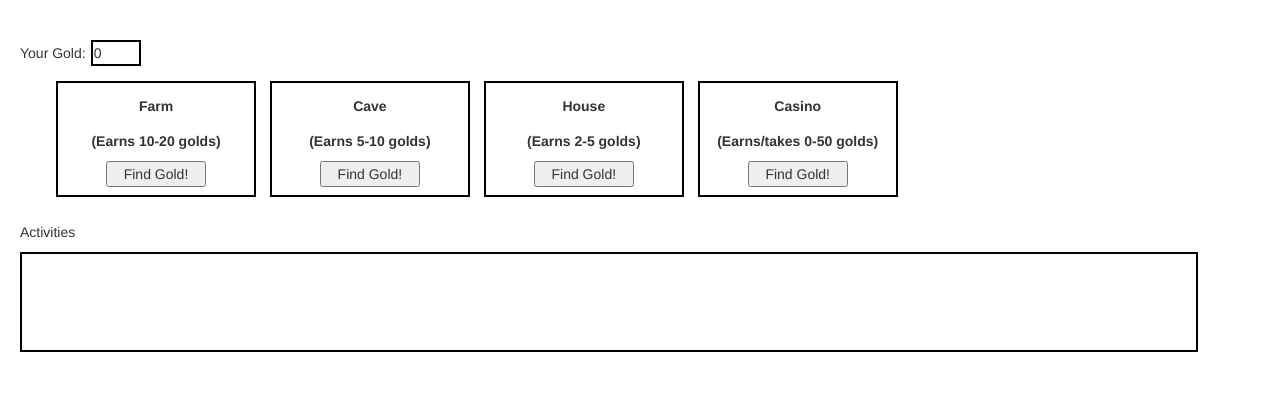
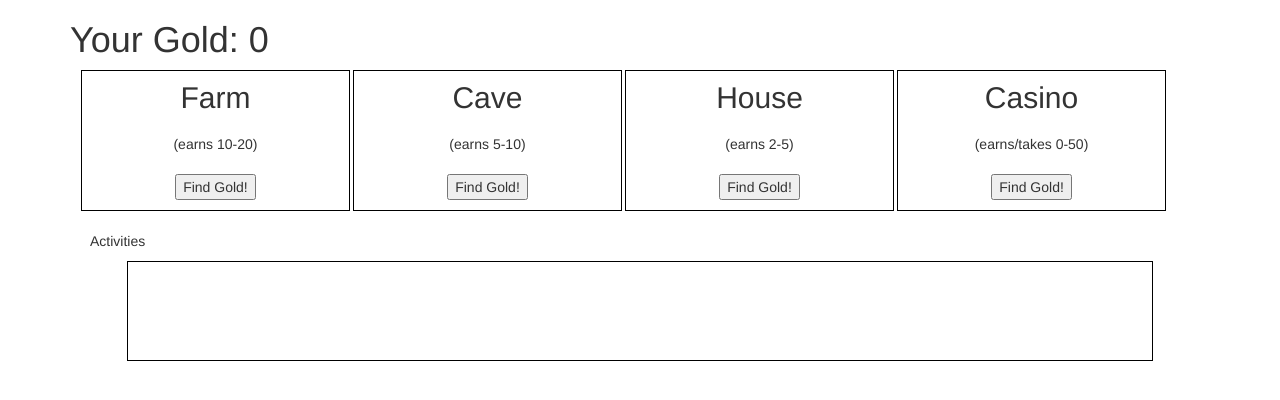
Before and after one commit to HarmsA/ninja_gold, a Django app: page / in a window 1280 px wide. Shown: the top 400 px of the page. Run offline with Django 3.2, Linux system fonts and the light colour scheme; some libraries are stand-ins or nearby versions.

Commit message:
modified and improved code

```diff
--- a/apps/ninja/static/ninja/main.css
+++ b/apps/ninja/static/ninja/main.css
@@ -1,47 +1,32 @@
-.container {
-    padding: 20px;
+.location {
+    width: 24%;
+    display: inline-block;
+    margin: auto;
+    border: 1px solid black;
+}
+.location h2,
+.location p,
+.location form {
     width: 100%;
-}
-.locations {
-    display: inline-block;
-    width: 200px;
-    border: 2px solid black;
-    padding: 8px;
-    margin: 5px;
-}
-label {
-    display: block;
-    padding: 5px;
-    width: auto;
+    padding: 10px;
+    margin: auto;
     text-align: center;
 }
-input {
-    width: 100px;
-    display: block;
+.location_box {
+    width: 98%;
     margin: auto;
 }
-#activities {
-    width: 95%;
+
+.activities {
+    width: 90%;
+    margin: auto;
+    border: 1px solid black;
     height: 100px;
-    border: 2px solid black;
     overflow: scroll;
-}
-#earnlocations {
-    width: 95%;
-    margin: auto;
-}
-p  {
-    padding-top: 20px;
-}
-span#money {
-    border: 2px solid black;
-    margin-left: 5px;
-    width: 50px;
-    padding: 1px;
-    display: inline-block;
 }
 li {
     list-style: none;
 }
-ul {
+#act_title {
+    padding: 20px 0 0 20px ;
 }
--- a/apps/ninja/templates/ninja/main.html
+++ b/apps/ninja/templates/ninja/main.html
@@ -16,47 +16,56 @@
     <link rel="stylesheet" type="text/css" href="{% static 'ninja/main.css' %}">
 </head>
 <body>
-    <div class="container">
-
-        <p>Your Gold:<span id="money">{{ request.session.gold }}</span></p>
-        <div id="earnlocations">
-            <form action="/process_money/" method="post" class="locations">
+<div class="container">
+    <h1>Your Gold: <span>{{ request.session.gold }}</span></h1>
+    <div class="location_box">
+        <div class="location">
+            <h2>Farm</h2>
+            <p>(earns 10-20)</p>
+            <form action="/process/" method="post">
                 {% csrf_token %}
-                <label for="farm">Farm</label>
-                <label for="earnings">(Earns 10-20 golds)</label>
-                <input type="checkbox" name="farm" id="" hidden checked>
-                <input type="submit" value="Find Gold!">
-            </form>
-            <form action="/process_money/" method="post" class="locations">
-                {% csrf_token %}
-                <label for="cave">Cave</label>
-                <label for="earnings">(Earns 5-10 golds)</label>
-                <input type="checkbox" name="cave" id="" hidden checked>
-                <input type="submit" value="Find Gold!">
-            </form>
-            <form action="/process_money/" method="post" class="locations">
-                {% csrf_token %}
-                <label for="house">House</label>
-                <label for="earnings">(Earns 2-5 golds)</label>
-                <input type="checkbox" name="house" id="" hidden checked>
-                <input type="submit" value="Find Gold!">
-            </form>
-            <form action="/process_money/" method="post" class="locations">
-                {% csrf_token %}
-                <label for="casino">Casino</label>
-                <label for="earnings">(Earns/takes 0-50 golds)</label>
-                <input type="checkbox" name="casino" id="" hidden checked>
+                <input type="hidden" name="location" value="farm">
                 <input type="submit" value="Find Gold!">
             </form>
         </div>
-        <p>Activities</p>
-        <div id="activities">
+        <div class="location">
+            <h2>Cave</h2>
+            <p>(earns 5-10)</p>
+            <form action="/process/" method="post">
+                {% csrf_token %}
+                <input type="hidden" name="location" value="cave">
+                <input type="submit" value="Find Gold!">
+            </form>
+        </div>
+        <div class="location">
+            <h2>House</h2>
+            <p>(earns 2-5)</p>
+            <form action="/process/" method="post">
+                {% csrf_token %}
+                <input type="hidden" name="location" value="house">
+                <input type="submit" value="Find Gold!">
+            </form>
+        </div>
+        <div class="location">
+            <h2>Casino</h2>
+            <p>(earns/takes 0-50)</p>
+            <form action="/process/" method="post">
+                {% csrf_token %}
+                <input type="hidden" name="location" value="casino">
+                <input type="submit" value="Find Gold!">
+            </form>
+        </div>
+    </div>
+    <p id="act_title">Activities</p>
+    <div class="activities">
         <ul>
-            {% for item in request.session.visit_list reversed %}
+            {% for item in request.session.location_list reversed %}
+
                 <li>{{ item.place }}</li>
             {% endfor %}
+
         </ul>
-        </div>
     </div>
+</div>
 </body>
 </html>
--- a/apps/ninja/urls.py
+++ b/apps/ninja/urls.py
@@ -1,7 +1,7 @@
-from django.conf.urls import url, include
+from django.conf.urls import url
 from . import views
 
 urlpatterns = [
     url(r'^$', views.index, name='index'),
-    url(r'^process_money/$', views.process_money, name='process_money'),
+    url(r'^process/$', views.process, name='process'),
 ]
--- a/apps/ninja/views.py
+++ b/apps/ninja/views.py
@@ -3,57 +3,31 @@ from datetime import datetime
 from random import randint
 
 # Create your views here.
-def activities(request, location, money):
-    mydate = datetime.now()
-    formatedDate = mydate.strftime("%Y-%m-%d %H:%M:%S")
-    request.session['datetime'] = formatedDate
-    visit_list = request.session['visit_list']
-    visit_list.append({'place':f'Earned {money} in the {location}! {formatedDate}'})
-    return visit_list
-
 def index(request):
     if 'gold' not in request.session:
         request.session['gold'] = 0
-    if 'visit_list' not in request.session:
-        request.session['visit_list'] = []
-    return render(request, 'ninja/main.html')
+    if 'location_list' not in request.session:
+        request.session['location_list'] = []
 
-def process_money(request):
+    return render(request,'ninja/main.html')
+
+def process(request):
     if request.method != 'POST':
-        return HttpResponse("Error, not 'POST'.")
-    try:
-        if request.POST['farm']:
-            request.session['farm'] = request.POST['farm']
-            money = randint(10,21)
-            request.session['gold'] += money
-            request.session['visit_list'] = activities(request, 'Farm', money)
-    except:
-        pass
+        return HttpResponse('Issue with method type.')
 
-    try:
-        if request.POST['cave']:
-            request.session['cave'] = request.POST['cave']
-            money = randint(5,10)
-            request.session['gold'] += money
-            request.session['visit_list'] = activities(request, 'Cave', money)
-    except:
-        pass
+    context = {'farm': randint(10,20),
+               'cave': randint(5,10),
+               'house': randint(2,5),
+               'casino': randint(-50,50),
+               }
+    request.session['gold'] += context[request.POST['location']]
+    date = datetime.now()
+    request.session['datetime'] = date.strftime("%Y-%m-%d %H:%M:%S")
 
-    try:
-        if request.POST['house']:
-            request.session['house'] = request.POST['house']
-            money = randint(2,5)
-            request.session['gold'] += money
-            request.session['visit_list'] = activities(request, 'House', money)
-    except:
-        pass
+    visit_list = request.session['location_list']
+    visit_list.append({'place': f'Earned {context[request.POST["location"]]} in '
+                        f'the {request.POST["location"]}!'
+                        f' {request.session["datetime"]}'})
 
-    try:
-        if request.POST['casino']:
-            request.session['casino'] = request.POST['casino']
-            money = randint(-50,50)
-            request.session['gold'] += money
-            request.session['visit_list'] = activities(request, 'Casino', money)
-    except:
-        pass
+    request.session['location_list'] = visit_list
     return redirect('/')
```
Also changed, not shown: db.sqlite3.
